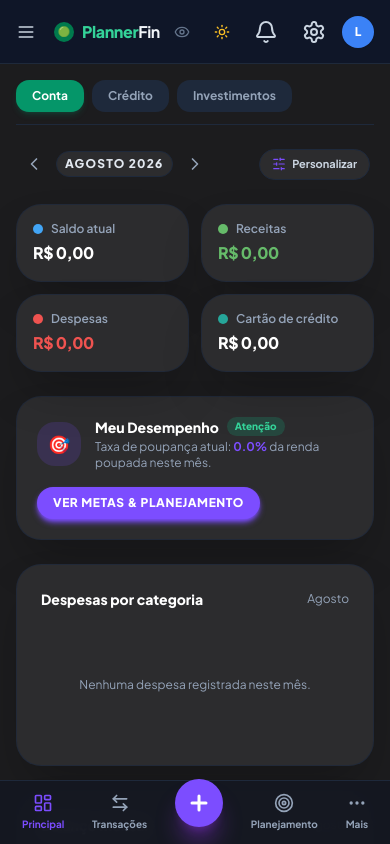
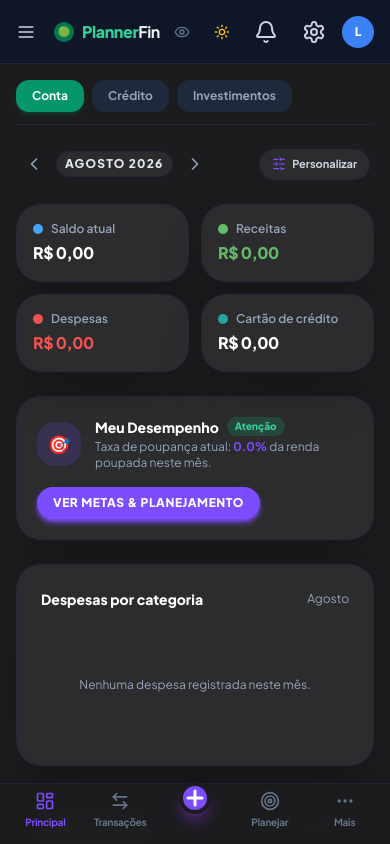
Before and after one commit to LivertonAguiar/Finly, a React (Vite) app: page /dashboard in a window 390 px wide. Shown: the top 844 px of the page. Built offline with nearby package versions, Linux system fonts and the light colour scheme.

Commit message:
feat: apply mobile-responsive-engine skill with iOS/Android safe areas, bottom sheet modals and PWA fidelity

```diff
--- a/index.html
+++ b/index.html
@@ -2,19 +2,25 @@
 <html lang="pt-BR">
   <head>
     <meta charset="UTF-8" />
-    <meta name="viewport" content="width=device-width, initial-scale=1.0" />
+    <meta name="viewport" content="width=device-width, initial-scale=1.0, maximum-scale=1.0, user-scalable=no, viewport-fit=cover" />
     <title>PlannerFin - Sistema Completo de Gestão Financeira Pessoal</title>
     <link rel="icon" href="/icon.png" />
     <link rel="manifest" href="/manifest.json" />
-    <meta name="theme-color" content="#10b981" />
+
+    <!-- Mobile App Colors & Capabilities -->
+    <meta name="theme-color" content="#1C1C1E" media="(prefers-color-scheme: dark)" />
+    <meta name="theme-color" content="#F1F5F9" media="(prefers-color-scheme: light)" />
+    <meta name="mobile-web-app-capable" content="yes" />
     <meta name="apple-mobile-web-app-capable" content="yes" />
     <meta name="apple-mobile-web-app-status-bar-style" content="black-translucent" />
     <meta name="apple-mobile-web-app-title" content="PlannerFin" />
+    <meta name="format-detection" content="telephone=no" />
+
     <link rel="preconnect" href="https://fonts.googleapis.com">
     <link rel="preconnect" href="https://fonts.gstatic.com" crossorigin>
     <link href="https://fonts.googleapis.com/css2?family=Plus+Jakarta+Sans:wght@300;400;500;600;700;800&family=Inter:wght@300;400;500;600;700&display=swap" rel="stylesheet">
   </head>
-  <body class="bg-gray-50 dark:bg-slate-950 text-slate-900 dark:text-slate-100 antialiased min-h-screen">
+  <body class="antialiased min-h-screen select-none md:select-auto">
     <div id="root"></div>
     <script type="module" src="/src/main.tsx"></script>
     <script>
--- a/src/components/layout/BottomNav.tsx
+++ b/src/components/layout/BottomNav.tsx
@@ -19,57 +19,66 @@ export const BottomNav: React.FC<BottomNavProps> = ({
   onOpenNewTransaction,
 }) => {
   return (
-    <nav className="fixed bottom-0 left-0 right-0 h-16 bg-white/95 dark:bg-[#151821]/95 backdrop-blur-md border-t border-slate-200 dark:border-slate-800 flex items-center justify-around px-2 z-40 md:hidden shadow-lg">
+    <nav
+      className="fixed bottom-0 left-0 right-0 bg-white/95 dark:bg-[#1C1C1E]/95 backdrop-blur-lg border-t border-slate-200/80 dark:border-slate-800/80 flex items-center justify-around px-2 z-40 md:hidden shadow-2xl transition-all"
+      style={{
+        paddingBottom: 'max(env(safe-area-inset-bottom, 0px), 8px)',
+        height: 'calc(3.8rem + env(safe-area-inset-bottom, 0px))',
+      }}
+    >
       {/* 1. Principal */}
       <button
         onClick={() => setActiveTab('dashboard')}
-        className={`flex flex-col items-center gap-1 text-[10px] font-bold transition-colors ${
-          activeTab === 'dashboard' ? 'text-purple-600 dark:text-purple-400' : 'text-slate-500 dark:text-slate-400'
+        className={`flex-1 flex flex-col items-center justify-center gap-1 py-1 transition-all active:scale-95 cursor-pointer ${
+          activeTab === 'dashboard' ? 'text-purple-600 dark:text-purple-400' : 'text-slate-400 dark:text-slate-500'
         }`}
       >
         <LayoutDashboard className="w-5 h-5" />
-        <span>Principal</span>
+        <span className="text-[10px] font-bold tracking-tight">Principal</span>
       </button>
 
       {/* 2. Transações */}
       <button
         onClick={() => setActiveTab('transacoes')}
-        className={`flex flex-col items-center gap-1 text-[10px] font-bold transition-colors ${
-          activeTab === 'transacoes' ? 'text-purple-600 dark:text-purple-400' : 'text-slate-500 dark:text-slate-400'
+        className={`flex-1 flex flex-col items-center justify-center gap-1 py-1 transition-all active:scale-95 cursor-pointer ${
+          activeTab === 'transacoes' ? 'text-purple-600 dark:text-purple-400' : 'text-slate-400 dark:text-slate-500'
         }`}
       >
         <ArrowLeftRight className="w-5 h-5" />
-        <span>Transações</span>
+        <span className="text-[10px] font-bold tracking-tight">Transações</span>
       </button>
 
-      {/* 3. Central Big + Floating Action Button */}
-      <button
-        onClick={onOpenNewTransaction}
-        className="w-12 h-12 -mt-5 rounded-full bg-purple-600 hover:bg-purple-700 text-white flex items-center justify-center shadow-xl shadow-purple-600/40 active:scale-95 transition-transform"
-      >
-        <Plus className="w-6 h-6 stroke-[3]" />
-      </button>
+      {/* 3. Central Big + Floating Action Button (Thumb Zone Optimized) */}
+      <div className="flex-1 flex items-center justify-center -mt-6">
+        <button
+          onClick={onOpenNewTransaction}
+          className="w-13 h-13 rounded-full bg-purple-600 hover:bg-purple-700 text-white flex items-center justify-center shadow-lg shadow-purple-600/40 active:scale-90 transition-transform cursor-pointer border-4 border-white dark:border-[#1C1C1E]"
+          title="Nova Transação"
+        >
+          <Plus className="w-6 h-6 stroke-[3]" />
+        </button>
+      </div>
 
       {/* 4. Planejamento */}
       <button
         onClick={() => setActiveTab('planejamento')}
-        className={`flex flex-col items-center gap-1 text-[10px] font-bold transition-colors ${
-          activeTab === 'planejamento' ? 'text-purple-600 dark:text-purple-400' : 'text-slate-500 dark:text-slate-400'
+        className={`flex-1 flex flex-col items-center justify-center gap-1 py-1 transition-all active:scale-95 cursor-pointer ${
+          activeTab === 'planejamento' ? 'text-purple-600 dark:text-purple-400' : 'text-slate-400 dark:text-slate-500'
         }`}
       >
         <Target className="w-5 h-5" />
-        <span>Planejamento</span>
+        <span className="text-[10px] font-bold tracking-tight">Planejar</span>
       </button>
 
       {/* 5. Mais */}
       <button
         onClick={() => setActiveTab('mais')}
-        className={`flex flex-col items-center gap-1 text-[10px] font-bold transition-colors ${
-          activeTab === 'mais' ? 'text-purple-600 dark:text-purple-400' : 'text-slate-500 dark:text-slate-400'
+        className={`flex-1 flex flex-col items-center justify-center gap-1 py-1 transition-all active:scale-95 cursor-pointer ${
+          activeTab === 'mais' ? 'text-purple-600 dark:text-purple-400' : 'text-slate-400 dark:text-slate-500'
         }`}
       >
         <MoreHorizontal className="w-5 h-5" />
-        <span>Mais</span>
+        <span className="text-[10px] font-bold tracking-tight">Mais</span>
       </button>
     </nav>
   );
--- a/src/components/ui/Modal.tsx
+++ b/src/components/ui/Modal.tsx
@@ -5,30 +5,30 @@ interface ModalProps {
   isOpen: boolean;
   onClose: () => void;
   title: string;
-  subtitle?: string;
   children: React.ReactNode;
-  maxWidth?: 'sm' | 'md' | 'lg' | 'xl' | '2xl' | '3xl';
+  maxWidth?: 'sm' | 'md' | 'lg' | 'xl' | '2xl';
 }
 
 export const Modal: React.FC<ModalProps> = ({
   isOpen,
   onClose,
   title,
-  subtitle,
   children,
-  maxWidth = 'lg',
+  maxWidth = 'md',
 }) => {
   useEffect(() => {
-    const handleKeyDown = (e: KeyboardEvent) => {
+    const handleEscape = (e: KeyboardEvent) => {
       if (e.key === 'Escape') onClose();
     };
+
     if (isOpen) {
       document.body.style.overflow = 'hidden';
-      window.addEventListener('keydown', handleKeyDown);
+      window.addEventListener('keydown', handleEscape);
     }
+
     return () => {
       document.body.style.overflow = 'unset';
-      window.removeEventListener('keydown', handleKeyDown);
+      window.removeEventListener('keydown', handleEscape);
     };
   }, [isOpen, onClose]);
 
@@ -40,33 +40,36 @@ export const Modal: React.FC<ModalProps> = ({
     lg: 'max-w-lg',
     xl: 'max-w-xl',
     '2xl': 'max-w-2xl',
-    '3xl': 'max-w-3xl',
-  }[maxWidth];
+  };
 
   return (
-    <div className="fixed inset-0 z-50 flex items-center justify-center p-4 sm:p-6 overflow-y-auto">
+    <div className="fixed inset-0 z-50 flex items-end sm:items-center justify-center sm:p-4 bg-black/60 backdrop-blur-xs animate-in fade-in duration-200">
+      {/* Modal / Bottom Sheet Card */}
       <div
-        className="fixed inset-0 bg-slate-900/60 backdrop-blur-sm transition-opacity animate-in fade-in"
-        onClick={onClose}
-      />
+        onClick={(e) => e.stopPropagation()}
+        className={`w-full ${maxWidthClasses[maxWidth]} bg-white dark:bg-[#2C2C2E] border-t sm:border border-slate-200/80 dark:border-slate-700/80 rounded-t-[28px] sm:rounded-[25px] shadow-2xl overflow-hidden flex flex-col max-h-[92vh] sm:max-h-[90vh] animate-in slide-in-from-bottom-6 sm:zoom-in-95 duration-250 text-slate-900 dark:text-white`}
+        style={{
+          paddingBottom: 'env(safe-area-inset-bottom, 0px)',
+        }}
+      >
+        {/* Mobile Drag Indicator Bar */}
+        <div className="w-10 h-1.5 bg-slate-300 dark:bg-slate-700 rounded-full mx-auto mt-2.5 sm:hidden" />
 
-      <div
-        className={`relative w-full ${maxWidthClasses} bg-white dark:bg-slate-900 rounded-2xl shadow-2xl border border-slate-200/80 dark:border-slate-800 z-10 overflow-hidden my-8 animate-in zoom-in-95 duration-200`}
-      >
-        <div className="flex items-center justify-between px-6 py-4 border-b border-slate-100 dark:border-slate-800/80 bg-slate-50/50 dark:bg-slate-900/50">
-          <div>
-            <h2 className="text-lg font-bold text-slate-800 dark:text-slate-100">{title}</h2>
-            {subtitle && <p className="text-xs text-slate-500 dark:text-slate-400 mt-0.5">{subtitle}</p>}
-          </div>
+        {/* Modal Header */}
+        <div className="flex items-center justify-between px-6 py-4 border-b border-slate-100 dark:border-slate-800/80">
+          <h3 className="text-base font-black tracking-tight">{title}</h3>
           <button
             onClick={onClose}
-            className="p-2 rounded-xl text-slate-400 hover:text-slate-600 hover:bg-slate-100 dark:hover:bg-slate-800 dark:hover:text-slate-300 transition-colors"
+            className="p-1.5 rounded-full text-slate-400 hover:text-slate-700 dark:hover:text-white hover:bg-slate-100 dark:hover:bg-slate-800 transition-colors cursor-pointer"
           >
             <X className="w-5 h-5" />
           </button>
         </div>
 
-        <div className="p-6 max-h-[80vh] overflow-y-auto">{children}</div>
+        {/* Modal Content with Smooth Momentum Scrolling */}
+        <div className="p-6 overflow-y-auto overscroll-contain flex-1">
+          {children}
+        </div>
       </div>
     </div>
   );
```
Also changed, not shown: .agents/skills/mobile-responsive-engine/SKILL.md (added), public/manifest.json.
